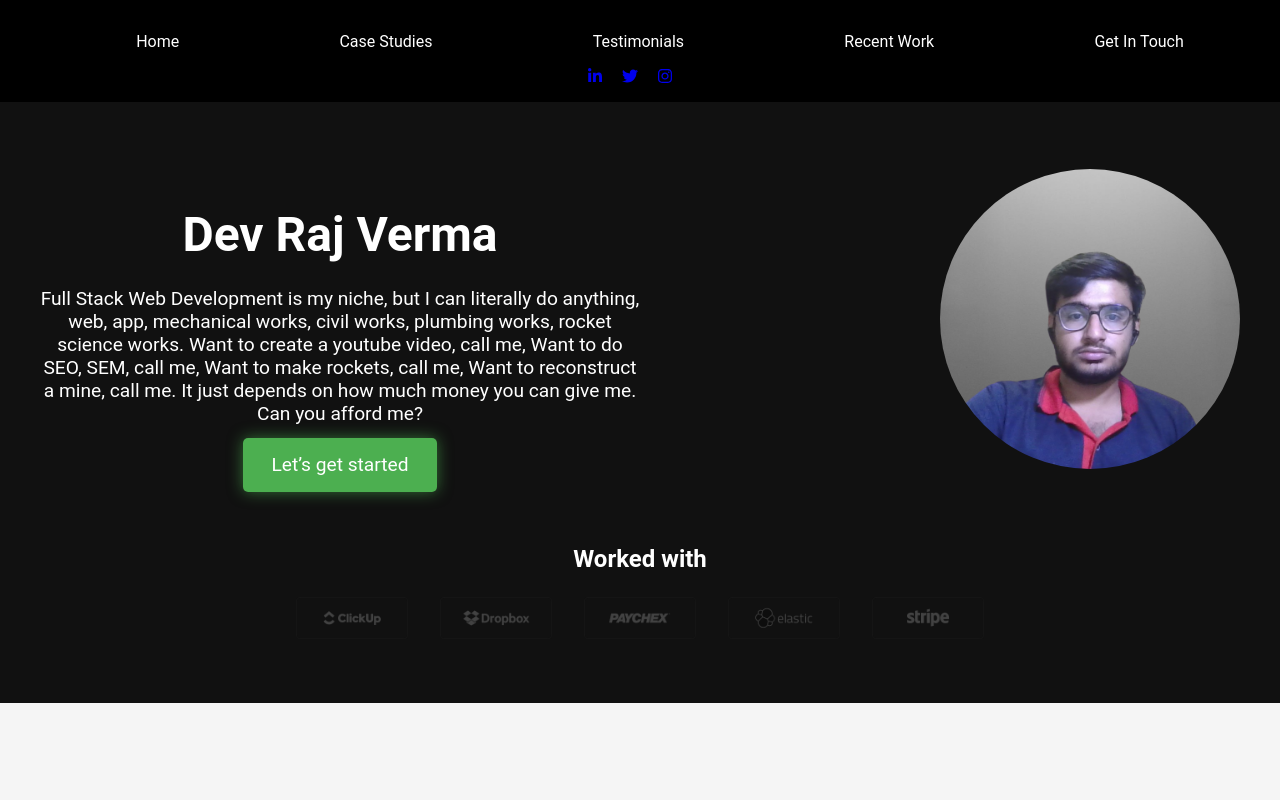
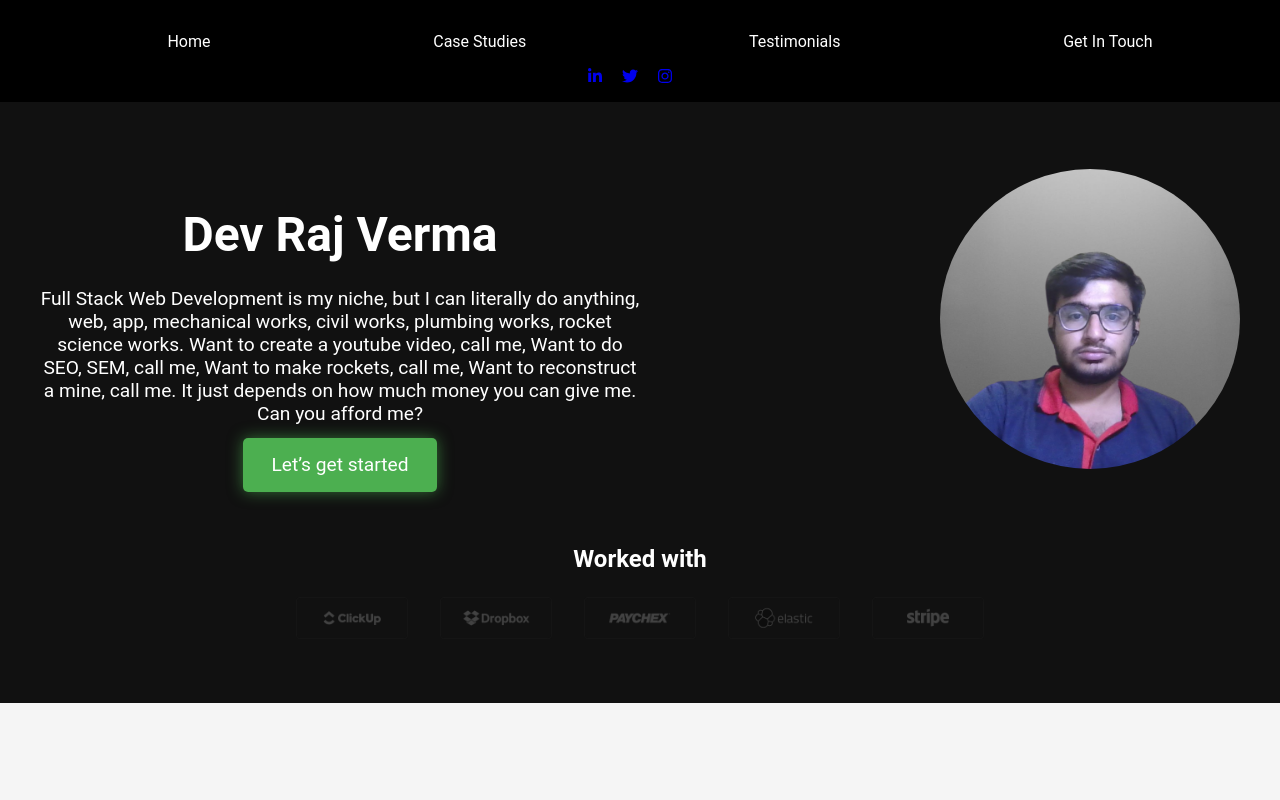
Before and after one commit to DevRajVerma/Portfolio, a React (Create React App) app: page / in a window 1280 px wide. Shown: the top 800 px of the page. Built offline with nearby package versions, Linux system fonts and the light colour scheme.

Commit message:
Errors while Deploying resolved

```diff
--- a/src/components/CaseStudies.js
+++ b/src/components/CaseStudies.js
@@ -46,7 +46,7 @@ const CaseStudies = () => {
                 <span className="category">{study.category}</span>
                 <h3>{study.title}</h3>
                 <p>{study.description}</p>
-                <a href="#" className="cta-button">{study.buttonLabel}</a>
+                <a href="https://www.google.com/" className="cta-button">{study.buttonLabel}</a>
               </div>
             </div>
           ))}
--- a/src/components/Header.js
+++ b/src/components/Header.js
@@ -19,7 +19,7 @@ const Header = () => {
           <li><a href="#home">Home</a></li>
           <li><a href="#case-studies">Case Studies</a></li>
           <li><a href="#testimonials">Testimonials</a></li>
-          <li><a href="#recent-work">Recent Work</a></li>
+          {/* <li><a href="#recent-work">Recent Work</a></li> */}
           <li><a href="#contact">Get In Touch</a></li>
         </ul>
         <div className="social-links">
```
